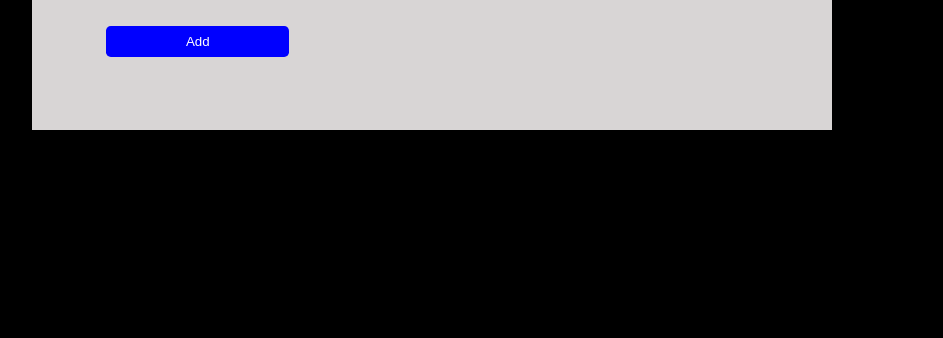
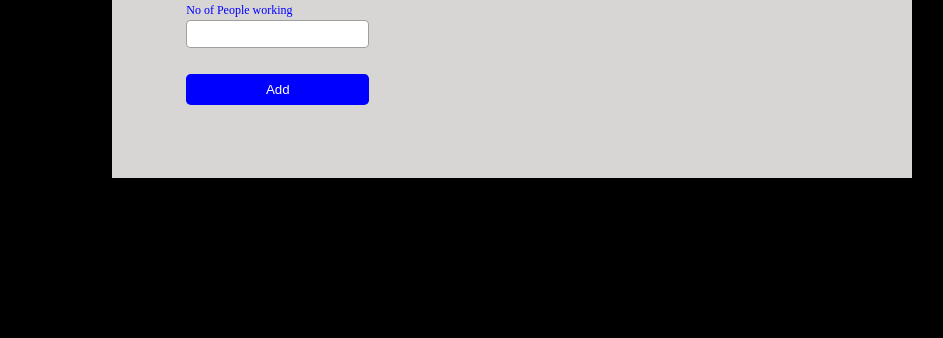
Before and after one commit to TejashriSJ/daily-drill-css, a plain HTML site: page drill3/index.html in a window 1280 px wide. Shown: the part 462-800 px from the top of the page, without its empty margins (128-1071 px from the left). Drawn offline with Linux system fonts and the light colour scheme.

Commit message:
Modify index css file

```diff
--- a/drill3/index.css
+++ b/drill3/index.css
@@ -1,6 +1,10 @@
 body {
   margin: 0rem;
   background-color: black;
+  display: flex;
+  justify-content: center;
+  align-items: center;
+  margin-top: 5rem;
 }
 .container {
   background-color: rgb(216, 213, 213);
@@ -8,8 +12,6 @@ body {
   justify-content: space-around;
   height: 35rem;
   width: 50rem;
-  margin-left: 10rem;
-  margin-top: 2rem;
 }
 form {
   display: flex;
```
